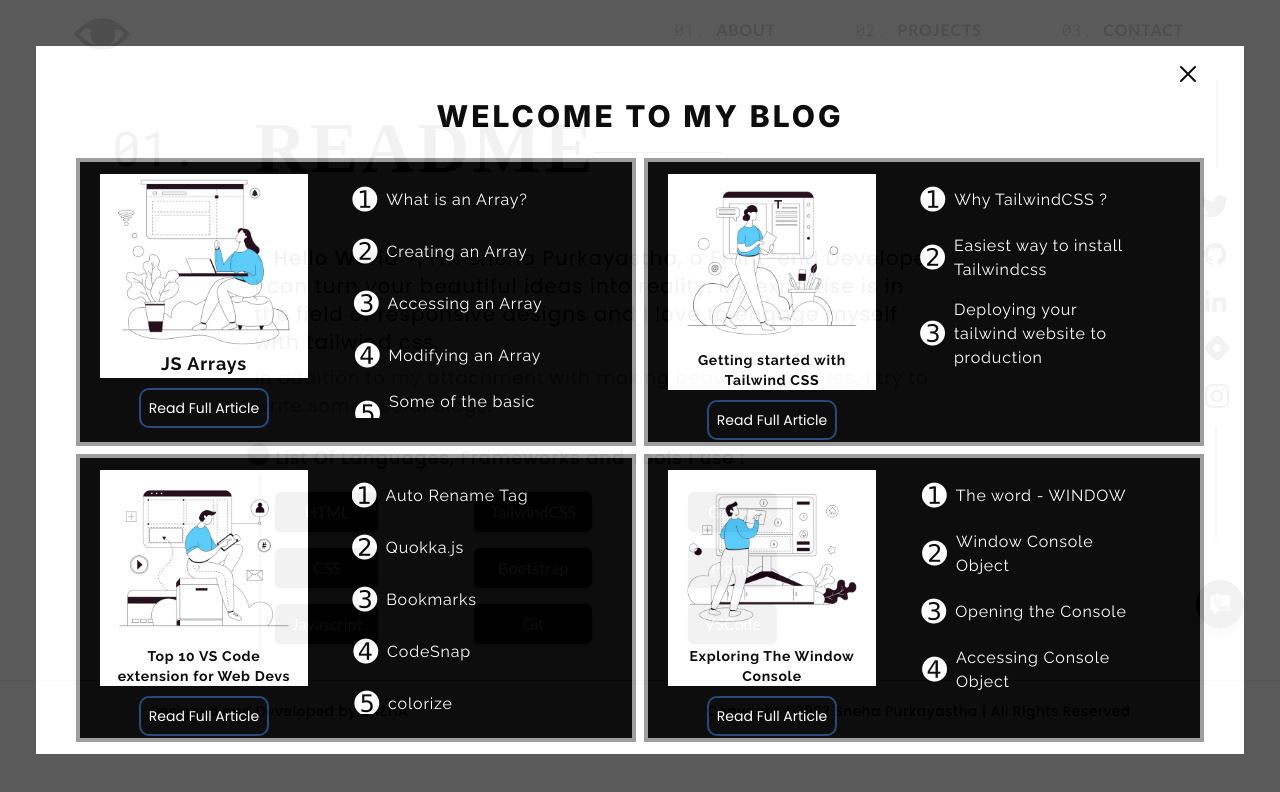
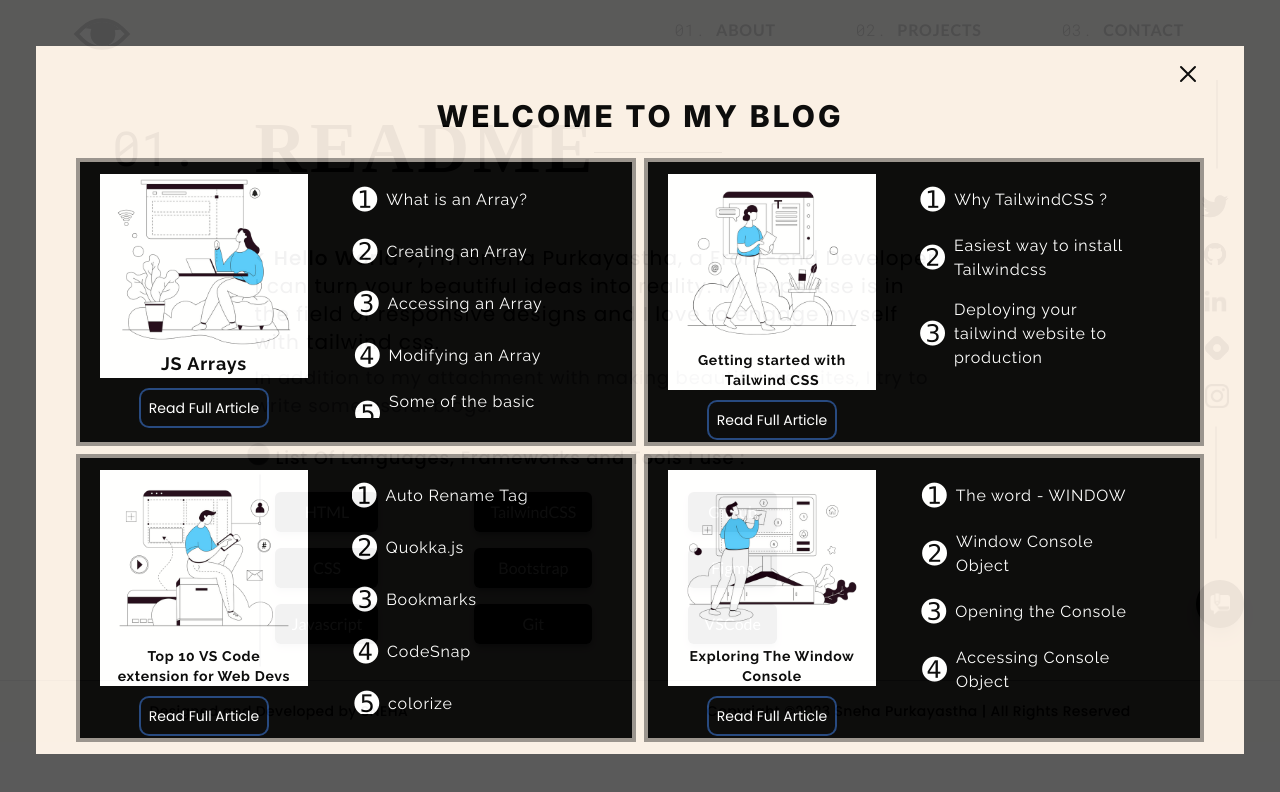
Before and after one commit to snehap02/Portfolio, a React (Create React App) app: page /about in a window 1280 px wide. Both pictures are taken after a click on the element 1220 px from the left and 604 px from the top of the page. Shown: the top 792 px of the page. Built offline with nearby package versions, Linux system fonts and the light colour scheme; the HTML template or start-up script is replaced by a standard one.

Commit message:
background color added

```diff
--- a/src/components/About.js
+++ b/src/components/About.js
@@ -3,7 +3,7 @@
 const About = () => {
   return (
     <>
-      <div className="h-[680px]">
+      <div className="h-[680px] bg-[#FAF0E4]">
         <div className="flex flex-col md:flex-row pt-10 sm:pt-16 lg:pt-32 xl:pt-24">
           <h1 className="flex font-robotoMono text-3xl md:text-5xl ml-8 sm:ml-14 md:ml-20 pt-10 md:pt-7 xl:ml-28">
             01.
--- a/src/components/Contact.js
+++ b/src/components/Contact.js
@@ -26,7 +26,7 @@
   };
   return (
     <>
-      <div className="h-[680px]">
+      <div className="h-[680px] bg-[#FAF0E4]">
         <div className="flex flex-col 520:flex-row pt-[34px] 640:pt-14 lg:pt-20">
           <h1 className="flex font-robotoMono text-3xl lg:text-5xl ml-14 md:ml-20 pt-10 xl:ml-28">
             03.
@@ -39,10 +39,9 @@
               <div class="absolute hidden 740:flex w-32 h-[1px] bg-black -mt-5 ml-[380px] lg:ml-[520px] xl:ml-[630px] lg:-mt-6"></div>
             </div>
           </div>
-
         </div>
-<div>
-<div className="flex justify-center items-center lg:mt-8">
+        <div>
+          <div className="flex justify-center items-center lg:mt-8">
             <div className="lg:flex lg:flex-row pt-6">
               <div className="text-white bg-black flex flex-col justify-center items-center 400:px-24 md-2:px-28 520:px-36 380:px-[86px] py-2 lg:-mt-2">
                 <h1 className="text-lg font-raleway tracking-wider font-medium lg:text-2xl">
@@ -50,7 +49,6 @@
                 </h1>
                 <div className="contact-info pt-4 pb-4 flex flex-col justify-center items-center">
                   <div className="flex gap-6">
-                    {/* <ion-icon name="logo-whatsapp"></ion-icon> */}
                     <a
                       href="https://api.whatsapp.com/send?phone=917002969688"
                       target="_blank"
@@ -79,7 +77,10 @@
                       type="text"
                       id="name"
                       name="user_name"
-                      className="border-b border-b-neutral-400 outline-none pt-1" required minlength="3" maxlength="100"
+                      className="border-b border-b-neutral-400 outline-none pt-1"
+                      required
+                      minlength="3"
+                      maxlength="100"
                     />
                   </div>
                   <div className="pt-8 px-8 flex flex-col">
@@ -93,7 +94,8 @@
                       type="email"
                       id="email"
                       name="user_email"
-                      className="border-b border-b-neutral-400 outline-none pt-1" required
+                      className="border-b border-b-neutral-400 outline-none pt-1"
+                      required
                     />
                   </div>
                   <div className="pt-8 px-8 pb-8 flex flex-col">
@@ -106,7 +108,8 @@
                     <textarea
                       id="message"
                       name="message"
-                      className="border border-neutral-400 outline-none mt-2 lg:h-24" required
+                      className="border border-neutral-400 outline-none mt-2 lg:h-24"
+                      required
                     />
                   </div>
                   <div className="pt- px-8 pb-8 flex flex-col">
@@ -120,7 +123,7 @@
               </div>
             </div>
           </div>
-</div>
+        </div>
       </div>
     </>
   );
--- a/src/components/Footer.js
+++ b/src/components/Footer.js
@@ -3,7 +3,7 @@
 const Footer = () => {
   return (
     <>
-      <div className="mt-[680px] w-full bg-white border-t border-t-neutral-400 fixed flex flex-col lg:flex-row lg:justify-around justify-center items-center font-poppins font-medium tracking-wide text-[12px] lg:text-[14px] py-2 lg:py-5">
+      <div className="mt-[680px] w-full bg-[#FAF0E4] border-t border-t-neutral-400 fixed flex flex-col lg:flex-row lg:justify-around justify-center items-center font-poppins font-medium tracking-wide text-[12px] lg:text-[14px] py-2 lg:py-5">
         <div>Designed and Developed by SNEHA</div>
         <div className="text-center">Copyright ©2023 Sneha Purkayastha | All Rights Reserved</div>
       </div>
--- a/src/components/Home.js
+++ b/src/components/Home.js
@@ -3,7 +3,7 @@
 const Home = () => {
   return (
     <>
-      <div className="h-[600px] xl:h-[680px]">
+      <div className="h-[700px] xl:h-[740px] bg-[#FAF0E4]">
         <div className="flex flex-col 520:flex-row justify-evenly pt-52 900:pt-40 xl:-mt-10 pl-4 xl:pl-0">
           <h1 className="xl:text-5xl text-3xl 600:text-5xl  font-poppins tracking-wider text-neutral-600">
             Hello,
@@ -30,3 +30,14 @@
 };
 
 export default Home;
+
+
+// style={{
+//   color: '#000000',
+//   backgroundImage: '-webkit-radial-gradient(circle, #000000 8%, #9e662e 60%, #000000 79%)',
+//   backgroundClip: 'text',
+//   WebkitBackgroundClip: 'text',
+//   WebkitTextFillColor: 'transparent',
+
+
+// }}
--- a/src/components/Modal.js
+++ b/src/components/Modal.js
@@ -4,7 +4,7 @@
   return (
     <>
       <div className="z-50 w-screen top-0 h-[100vh] bg-neutral-600 opacity-95 absolute flex justify-center items-center">
-        <div className="bg-white px-10 py-3 flex flex-col">
+        <div className="bg-[#FAF0E4] px-10 py-3 flex flex-col">
           <div className="cursor-pointer flex justify-end">
             <ion-icon
               name="close-outline"
--- a/src/components/Navbar.js
+++ b/src/components/Navbar.js
@@ -5,7 +5,7 @@
   const [open, setOpen] = useState(false);
   return (
     <>
-      <nav className="w-full z-50 h-20 fixed bg-white">
+      <nav className="w-full z-50 h-20 fixed bg-[#FAF0E4]">
         <div>
           {/* desktop */}
           <div className="lg:flex justify-between h-20 lg:px-14">
@@ -47,11 +47,11 @@
           </div>
           {/* mobile */}
           <div
-            className={`lg:hidden -mt-3 fixed bg-neutral-800 w-full h-screen flex flex-col justify-center items-center duration-700 z-50 ${
+            className={`lg:hidden -mt-3 fixed bg-[#FAF0E4] w-full h-screen flex flex-col justify-center items-center duration-700 z-50 ${
               open ? "left-0" : "left-[-100%]"
             }`}
           >
-            <ul className="uppercase font-lato -mt-24 px-7 flex flex-col text-xl md:text-3xl gap-14 cursor-pointer fixed text-white text-center md:tracking-widest">
+            <ul className="uppercase font-lato -mt-24 px-7 flex flex-col text-xl md:text-3xl gap-14 cursor-pointer fixed text-center md:tracking-widest">
               <li className="hover:scale-105 transition duration-500">
                 <a href="/about"><span className="font-robotoMono font-light">01. </span>About</a>
               </li>
--- a/src/components/Projects.js
+++ b/src/components/Projects.js
@@ -2,7 +2,7 @@
 
 const Projects = () => {
   return (
-    <div>Projects</div>
+    <div className='bg-[#FAF0E4]'>Projects</div>
   )
 }
 
```
